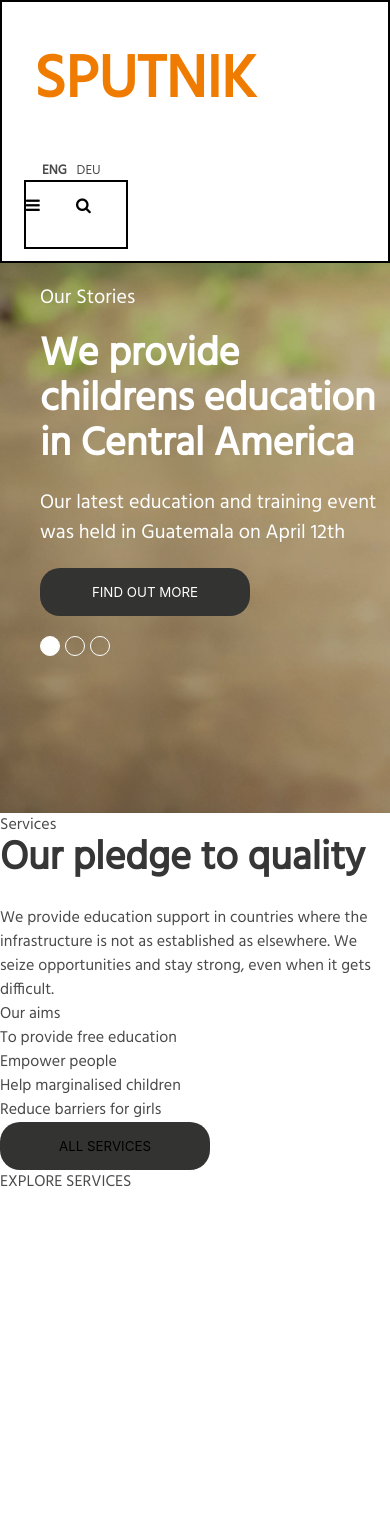
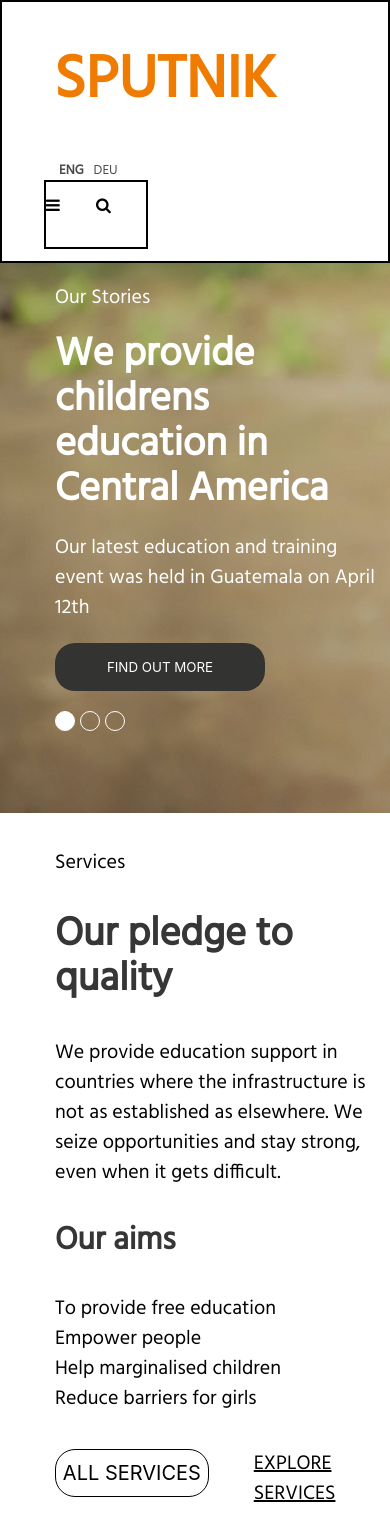
Before and after one commit to Richard-Thompson/sputnik, a React app: page / in a window 390 px wide. Shown: the top 1537 px of the page. Before the commit the page ends 1195 px from the top, so only its background shows below. Built offline with nearby package versions, Linux system fonts and the light colour scheme.

Commit message:
aligning servicesand products section, services and products section completed

```diff
--- a/src/components/Services.js
+++ b/src/components/Services.js
@@ -1,14 +1,16 @@
 import React, {Component} from 'react';
+import '../css/Services.css';
 
 class Services extends Component {
   render () {
     return (
       <div className="services-wrapper">
+        <div className="services-content">
           <p>Services</p>
-        <h1 className="title is-2">Our pledge to quality</h1>
+          <h1 className="services-title title is-2">Our pledge to quality</h1>
           <p>We provide education support in countries where the infrastructure is not as established as elsewhere. We seize opportunities and stay strong, even when it gets difficult.</p>
-        <h4>Our aims</h4>
-        <div>
+          <h3 className="services-title title is-3">Our aims</h3>
+          <div className="aims">
             <div>
               <p>To provide free education</p>
               <p>Empower people</p>
@@ -18,9 +20,13 @@ class Services extends Component {
               <p>Reduce barriers for girls</p>
             </div>
           </div>
-        <div>
-          <button>ALL SERVICES</button>
+          <div className="services-section">
+            <button className="services-button">ALL SERVICES</button>
             <p>EXPLORE SERVICES</p>
+          </div>
+        </div>
+        <div className="services-image">
+          <img src="images/services.jpg"/>
         </div>
       </div>
     );
--- a/src/css/Nav.css
+++ b/src/css/Nav.css
@@ -8,7 +8,7 @@
   display: flex;
   justify-content: center;
   align-items: center;
-  max-width: 300px;
+  max-width: 500px;
 }
 
 nav {
@@ -68,11 +68,26 @@ div .hamburgerMenu span {
 }
 
 .hamburgerTab{
-  margin-left:15px;
+  margin-left:30px;
   text-align:left;
   font-size: 13pt;
 }
-
+@media only screen and (max-width:1550px){
+  nav{
+    justify-content: flex-start;
+  }
+  .logo{
+    margin-left:20px;
+  }
+}
+@media only screen and (max-width:1250px){
+  .logo{
+    margin-left:20px;
+  }
+  nav{
+    justify-content: flex-start;
+  }
+}
 @media only screen and (max-width:860px){
   .tab{
     display: none !important;
@@ -84,11 +99,11 @@ div .hamburgerMenu span {
   }
   .tabs{
     justify-content: flex-start !important;
-    margin-left:10px !important;
+    margin-left:30px !important;
   }
   .language {
     justify-content: flex-start;
-    margin-left: 28px;
+    margin-left: 45px !important;
   }
 }
 
--- /dev/null
+++ b/src/css/Services.css
@@ -0,0 +1,103 @@
+.services-content {
+  max-width: 850px;
+  position: relative;
+  margin: 0 auto;
+}
+
+.services-content>* {
+  width: 60%;
+  margin: 0 auto;
+  margin-top: 35px;
+  color: black;
+}
+
+.services-title {
+  font-weight: 600 !important;
+}
+
+.services-content p {
+  font-size: 15pt;
+}
+
+.aims {
+  display: flex;
+  flex-direction: row;
+}
+
+.aims div p {
+  padding-right: 30px;
+}
+
+.services-section {
+  display: flex;
+  flex-direction: row;
+  margin-bottom: 30px !important;
+}
+
+.services-section :first-child {
+  margin-right: 45px;
+}
+
+.services-section p {
+  text-decoration: underline;
+}
+
+.services-button {
+  background-color: white;
+  border: 1px solid black;
+  font-size: 15pt;
+}
+
+.services-wrapper {
+  display: flex;
+  flex-direction: row;
+}
+
+.services-image img {
+  width: 100%;
+  height: 100%;
+}
+
+@media only screen and (max-width:1550px) {
+  .services-content {
+    margin-left: 55px !important;
+  }
+  .services-content>* {
+    margin: 0;
+    margin-top: 35px;
+    width:90%;
+  }
+}
+
+@media only screen and (max-width:1100px) {
+  .services-content {
+    width: 50%;
+  }
+  .services-content>* {
+    width: 90%;
+    margin-top: 35px;
+  }
+  .services-image {
+    width: 50%;
+  }
+}
+
+@media only screen and (max-width:900px) {
+  .services-wrapper {
+    display: flex;
+    flex-direction: column;
+  }
+  .services-content {
+    width: 90%;
+  }
+  .services-image {
+    width: 100%;
+  }
+}
+
+@media only screen and (max-width:630px) {
+  .aims {
+    display: flex;
+    flex-direction: column;
+  }
+}
--- a/src/css/Stories.css
+++ b/src/css/Stories.css
@@ -12,7 +12,7 @@
 }
 div .content-wrapper >*{
   margin-top:35px;
-  max-width:930px;
+  max-width:1130px;
   width:70%;
   color:white;
 }
@@ -45,10 +45,9 @@ button{
   height:20px;
   width:20px;
 }
-
-@media only screen and (max-width:1050px){
+@media only screen and (max-width:1550px){
   .content-wrapper{
-    margin-left:40px;
+    margin-left:55px;
   }
 }
 @media only screen and (max-width:700px){
```
Lines whose indentation alone changed are shown as unchanged.
